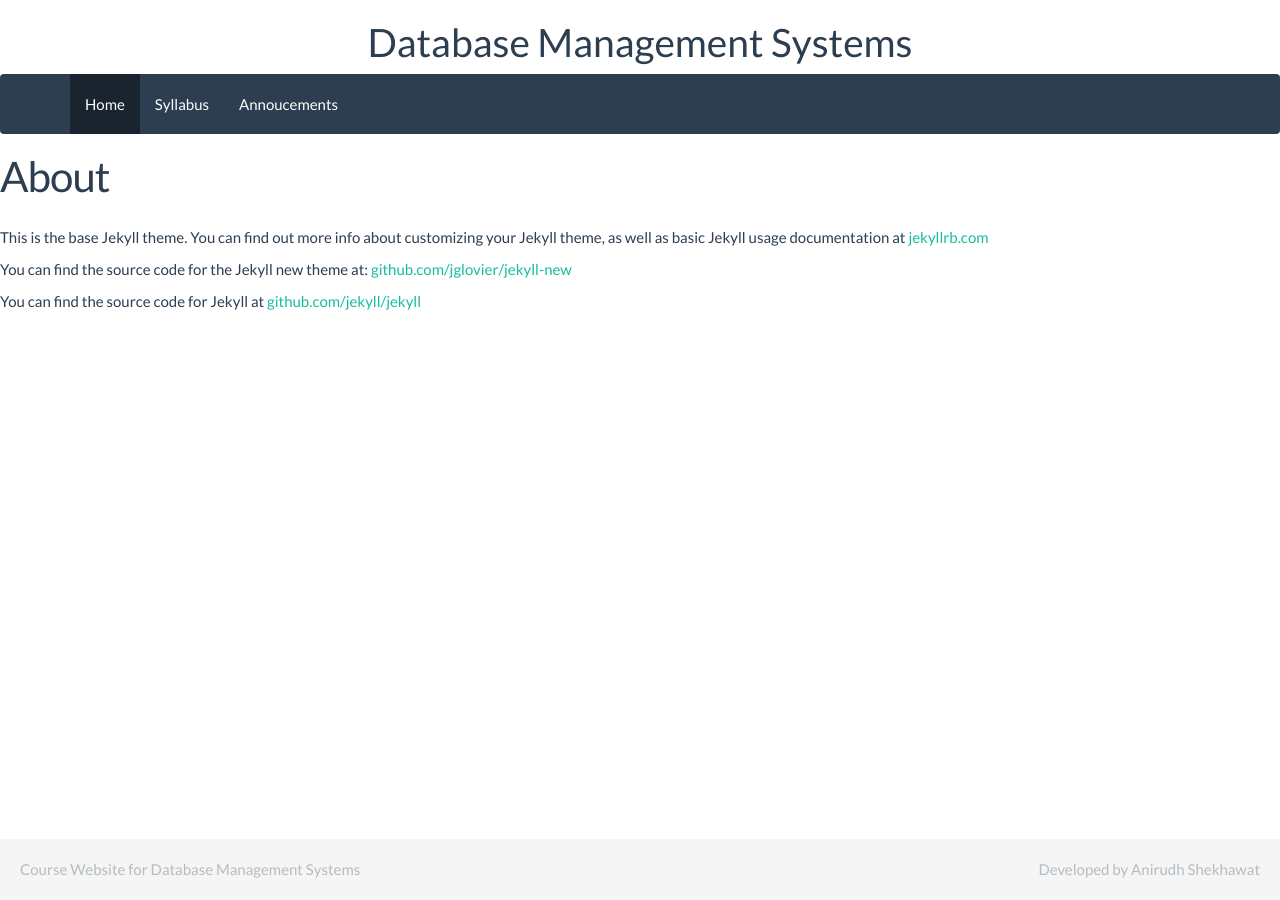
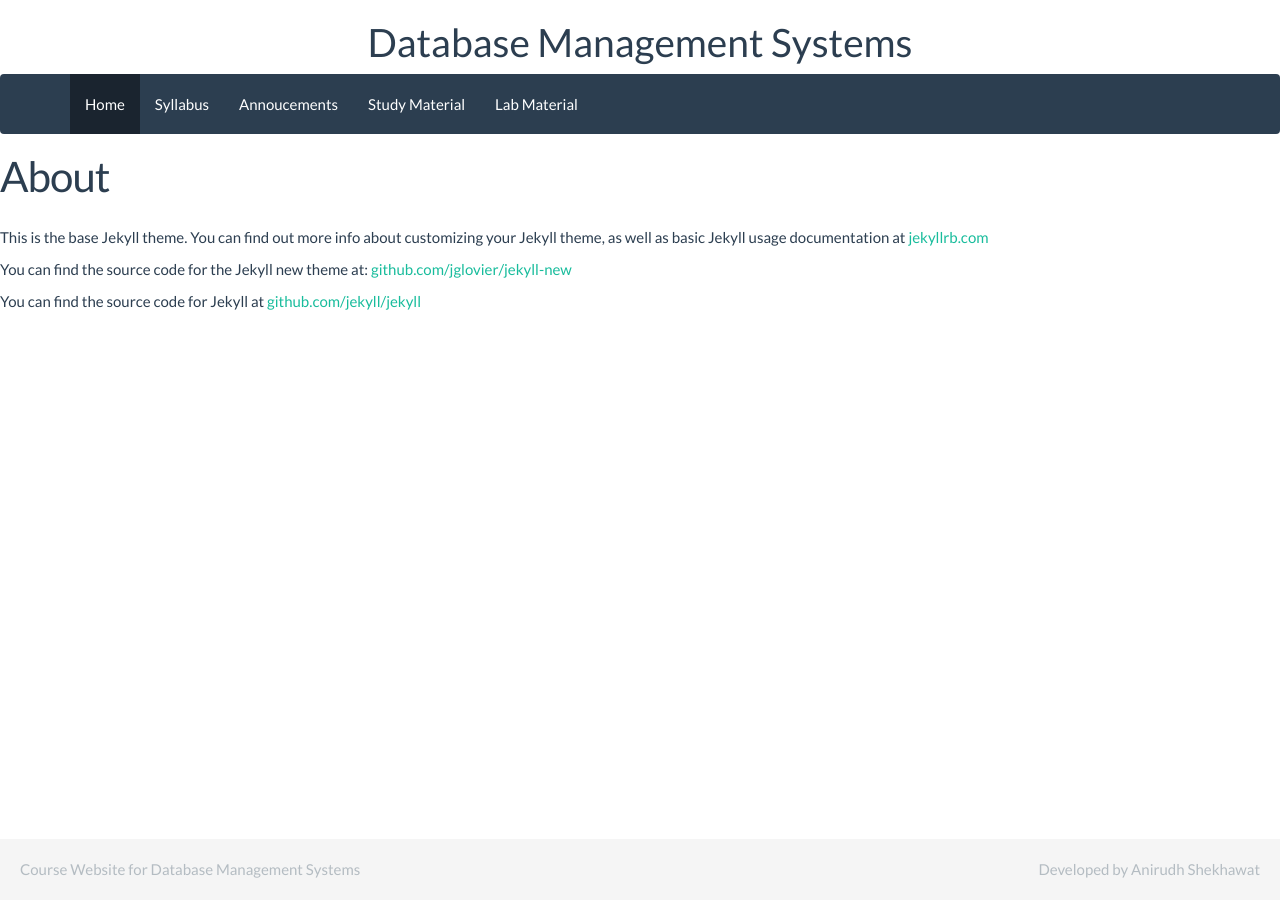
Before and after one commit to KidEinstein/DBMS-Course-Website, a Jekyll site: the page built from about.md, in a window 1280 px wide. Built offline with Jekyll 4.4.1, drawn with Linux system fonts in a browser that asks for light colours; nearby versions of some CDN libraries.

Commit message:
Added tabs to nav bar

```diff
--- a/_includes/header.html
+++ b/_includes/header.html
@@ -12,6 +12,12 @@
             <li>
                 <a class="site-title" href="{{ "/announcements/" | prepend: site.baseurl }}">Annoucements</a>
             </li>
+            <li>
+                <a class="site-title" href="{{ "/studymaterial/" | prepend: site.baseurl }}">Study Material</a>
+            </li>
+            <li>
+                <a class="site-title" href="{{ "/labmaterial/" | prepend: site.baseurl }}">Lab Material</a>
+            </li>
         </ul>
     </div>
 </nav>
```
Also changed, not shown: announcements.html (indentation only), index.html (indentation only). Lines whose indentation alone changed are shown as unchanged.
